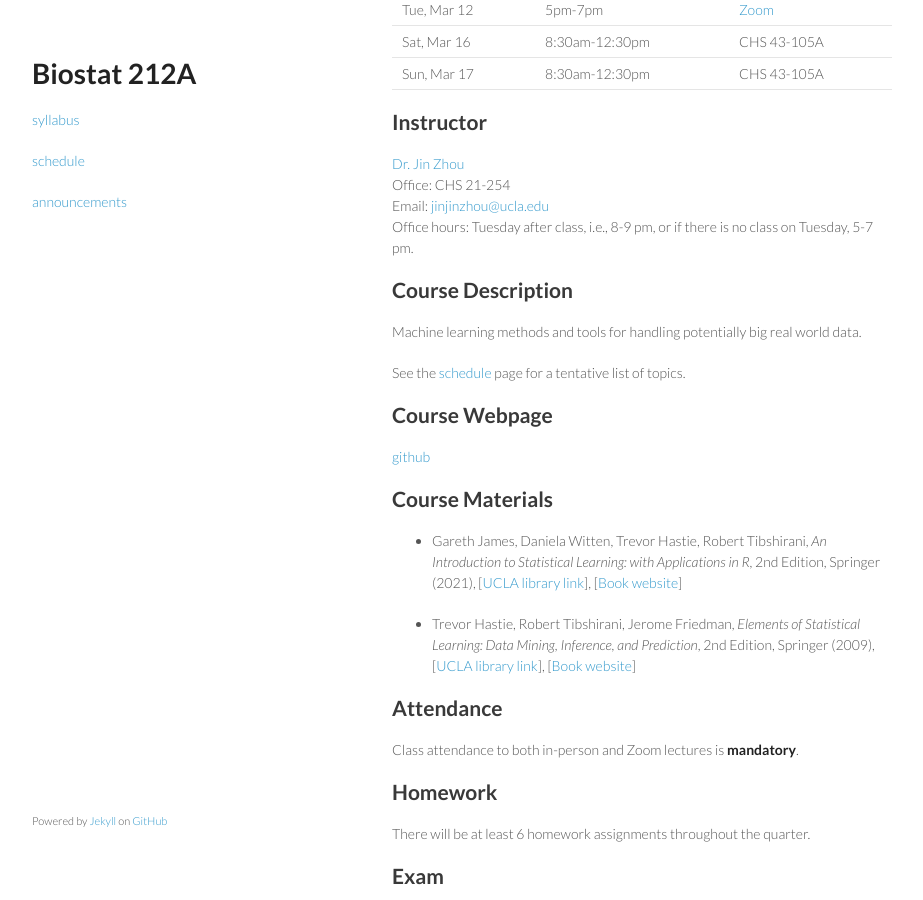
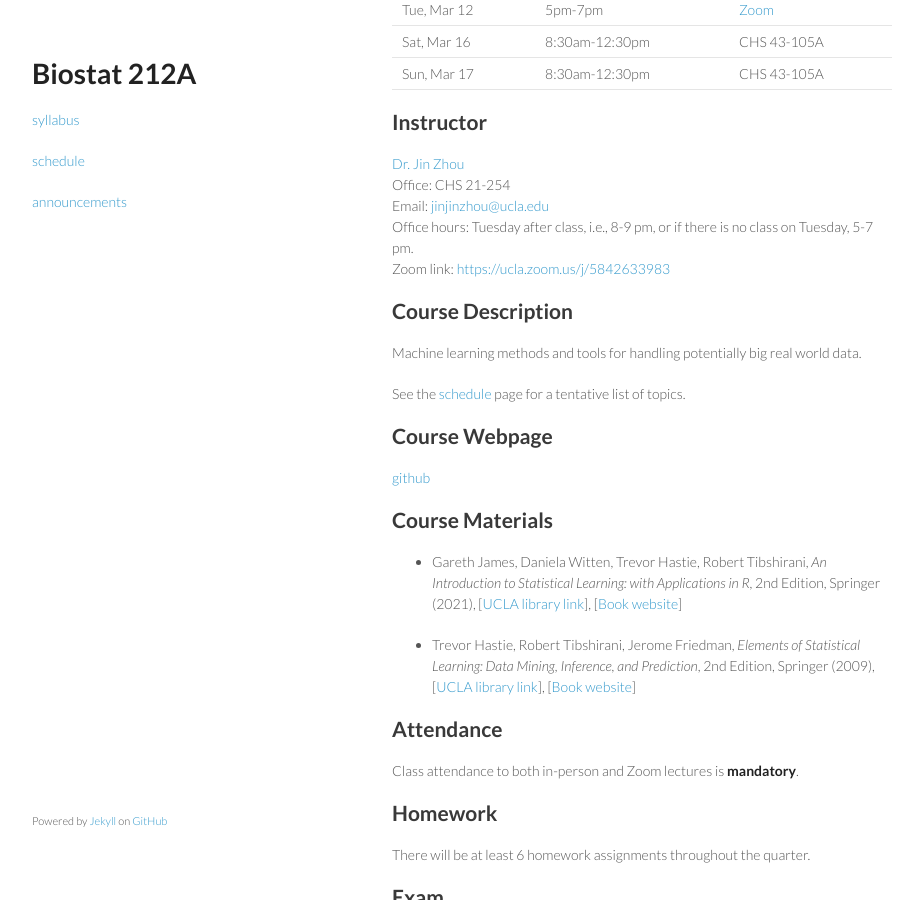
Before and after one commit to ucla-biostat-212a/2024winter, a Jekyll site: the page built from syllabus/syllabus.md, in a window 1280 px wide and 900 px high, scrolled down 542 px. Shown: the whole window, without its empty margins (178-1101 px from the left). Built offline with Jekyll 4.4.1, drawn with Linux system fonts in a browser that asks for light colours.

```diff
--- a/syllabus/syllabus.md
+++ b/syllabus/syllabus.md
@@ -30,6 +30,7 @@
 Office: CHS 21-254
 Email: <jinjinzhou@ucla.edu>
 Office hours: Tuesday after class, i.e., 8-9 pm, or if there is no class on Tuesday, 5-7 pm.
+Zoom link: <https://ucla.zoom.us/j/5842633983>
 
 ## Course Description
 
```
